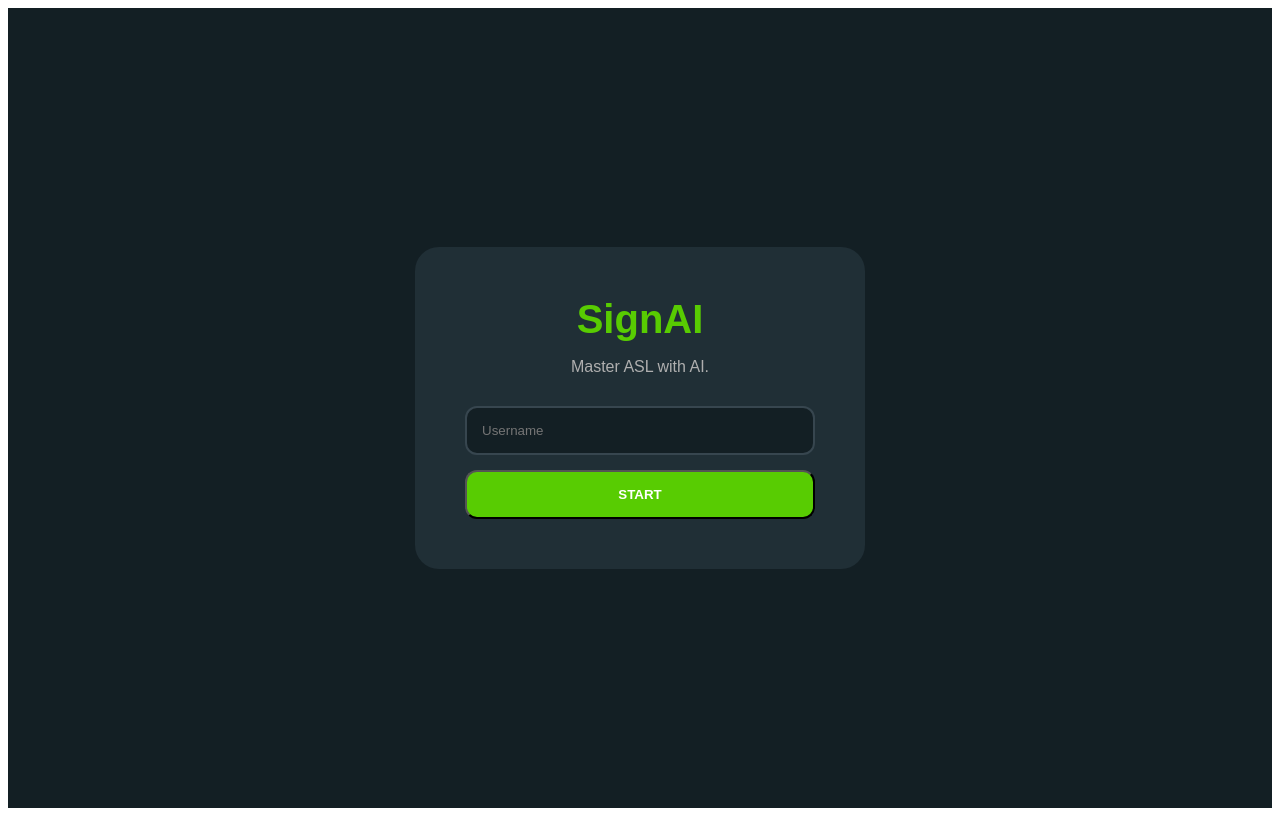
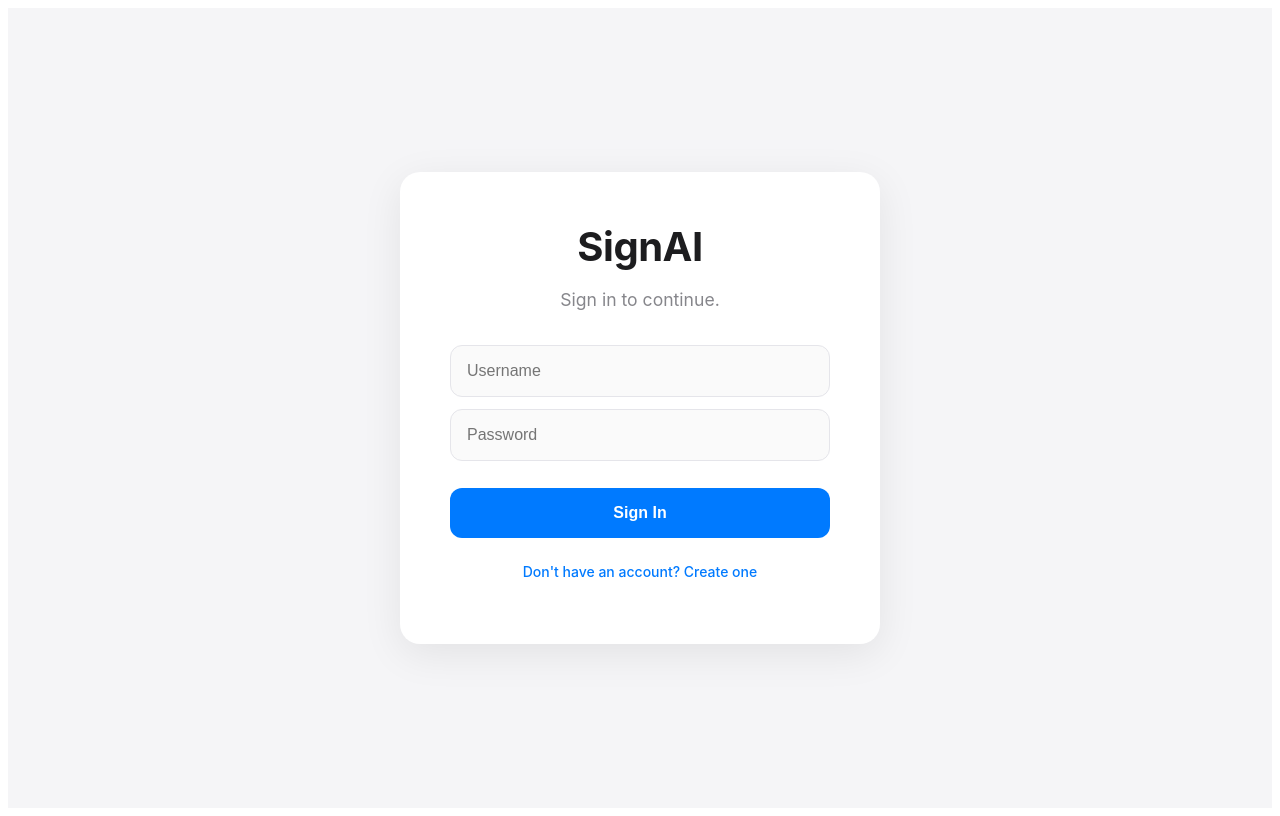
Before and after one commit to Vishal-Manodra/handsign-frontend, a React (Create React App) app: page / in a window 1280 px wide. Built offline with nearby package versions, Linux system fonts and the light colour scheme.

Commit message:
Final presentation build: Apple UI, JWT Security, MediaPipe Edge CV

```diff
--- a/src/App.js
+++ b/src/App.js
@@ -12,8 +12,13 @@ function App() {
   const webcamRef = useRef(null);
   const canvasRef = useRef(null);
 
+  // --- SECURITY STATE VARIABLES ---
   const [isLoggedIn, setIsLoggedIn] = useState(false);
   const [username, setUsername] = useState("");
+  const [password, setPassword] = useState("");
+  const [isRegistering, setIsRegistering] = useState(false);
+
+  // --- GAME STATE VARIABLES ---
   const [gesture, setGesture] = useState("Waiting...");
   const [mode, setMode] = useState("Translate");
   const [targetSign, setTargetSign] = useState("Peace");
@@ -26,23 +31,40 @@ function App() {
   const scoreRef = useRef(0);
   const cooldownRef = useRef(false);
 
-  const gestureHistoryRef = useRef([]); // For Motion signs
-  const consecutiveSignRef = useRef({ sign: "", count: 0 }); // For Stabilizer
+  const gestureHistoryRef = useRef([]);
+  const consecutiveSignRef = useRef({ sign: "", count: 0 });
   const lockedGestureRef = useRef("Waiting...");
 
-  const handleLogin = async (e) => {
+  // --- THE AUTHENTICATION LOGIC ---
+  const handleAuth = async (e) => {
     e.preventDefault();
-    if (!username.trim()) return;
+    if (!username.trim() || !password.trim()) {
+      return alert("Please enter both a username and password.");
+    }
+
+    const endpoint = isRegistering ? 'register' : 'login';
+
     try {
-      const cleanUsername = encodeURIComponent(username.trim().toLowerCase());
-      const response = await fetch(`https://handsign-backend-tqvf.onrender.com/api/score/${cleanUsername}`);
+      const response = await fetch(`https://handsign-backend-tqvf.onrender.com${endpoint}`, {
+        method: 'POST',
+        headers: { 'Content-Type': 'application/json' },
+        body: JSON.stringify({ username, password })
+      });
+
       const data = await response.json();
-      setScore(data.highScore || 0);
-      scoreRef.current = data.highScore || 0;
+
+      if (!response.ok) {
+        throw new Error(data.message || data.error || "Authentication failed");
+      }
+
+      localStorage.setItem('signai_token', data.token);
+      setScore(data.user.xp || 0);
+      scoreRef.current = data.user.xp || 0;
       setIsLoggedIn(true);
+
     } catch (err) {
-      console.error("Backend error:", err);
-      alert("Make sure you are connected to the internet!");
+      console.error("Auth error:", err);
+      alert(err.message);
     }
   };
 
@@ -61,12 +83,10 @@ function App() {
     targetSignRef.current = nextSign;
   };
 
-  // --- MATH HELPERS ---
   const isFingerUp = (landmarks, tipIdx, knuckleIdx) => landmarks[tipIdx].y < landmarks[knuckleIdx].y;
   const isThumbOut = (landmarks) => Math.abs(landmarks[4].x - landmarks[17].x) > Math.abs(landmarks[2].x - landmarks[17].x);
   const getDistance = (p1, p2) => Math.sqrt(Math.pow(p1.x - p2.x, 2) + Math.pow(p1.y - p2.y, 2));
 
-  // --- AI LOGIC ---
   const labelGesture = (landmarks) => {
     const indexUp = isFingerUp(landmarks, 8, 6);
     const middleUp = isFingerUp(landmarks, 12, 10);
@@ -75,22 +95,17 @@ function App() {
     const thumbOut = isThumbOut(landmarks);
     const distThumbIndex = getDistance(landmarks[4], landmarks[8]);
 
-    // Motion Buffer
     gestureHistoryRef.current.push(landmarks[0]);
     if (gestureHistoryRef.current.length > 15) gestureHistoryRef.current.shift();
 
-    // 1. Thank You (Motion)
     if (indexUp && middleUp && ringUp && pinkyUp && gestureHistoryRef.current.length === 15) {
       const move = gestureHistoryRef.current[14].y - gestureHistoryRef.current[0].y;
       if (move > 0.08) { gestureHistoryRef.current = []; return "Thank You"; }
     }
 
-    // 2. New Signs
     if (distThumbIndex < 0.10 && middleUp && ringUp && pinkyUp) return "OK";
     if (indexUp && !middleUp && !ringUp && pinkyUp && thumbOut) return "I Love You";
     if (!indexUp && !middleUp && !ringUp && pinkyUp && thumbOut) return "Call Me";
-
-    // 3. Static Signs
     if (indexUp && middleUp && !ringUp && !pinkyUp && !thumbOut) return "Peace";
     if (indexUp && middleUp && ringUp && pinkyUp && thumbOut) return "Hello";
     if (indexUp && !middleUp && !ringUp && !pinkyUp && !thumbOut) return "Pointing Up";
@@ -118,7 +133,7 @@ function App() {
     if (results.multiHandLandmarks && results.multiHandLandmarks.length > 0) {
       for (const landmarks of results.multiHandLandmarks) {
         window.drawConnectors(ctx, landmarks, window.HAND_CONNECTIONS, { color: "#FFF", lineWidth: 3 });
-        window.drawLandmarks(ctx, landmarks, { color: "#1CB0F6", lineWidth: 2, radius: 4 });
+        window.drawLandmarks(ctx, landmarks, { color: "#007AFF", lineWidth: 2, radius: 4 });
 
         const raw = labelGesture(landmarks);
         if (raw === "Thank You") {
@@ -140,11 +155,13 @@ function App() {
           setScore(scoreRef.current);
           setShowSuccess(true);
           speak("Correct!");
-          fetch("https://handsign-backend-tqvf.onrender.com/api/score", {
+
+          fetch("https://handsign-backend-tqvf.onrender.com", {
             method: "POST",
             headers: { "Content-Type": "application/json" },
             body: JSON.stringify({ username, score: scoreRef.current })
           }).catch(console.error);
+
           setTimeout(() => {
             setShowSuccess(false);
             pickNewSign();
@@ -161,10 +178,11 @@ function App() {
     ctx.restore();
   }
 
+  // eslint-disable-next-line react-hooks/exhaustive-deps
   useEffect(() => {
     if (!isLoggedIn || !window.Hands) return;
     const hands = new window.Hands({ locateFile: (f) => `https://cdn.jsdelivr.net/npm/@mediapipe/hands/${f}` });
-    hands.setOptions({ maxNumHands: 1, modelComplexity: 1, minDetectionConfidence: 0.5, minTrackingConfidence: 0.5 });
+    hands.setOptions({ maxNumHands: 2, modelComplexity: 1, minDetectionConfidence: 0.5, minTrackingConfidence: 0.5 });
     hands.onResults(onResults);
     let camera = null;
     const startCamera = () => {
@@ -180,46 +198,65 @@ function App() {
     return () => { if (camera) camera.stop(); };
   }, [isLoggedIn]);
 
-  const colors = { bg: "#131F24", card: "#202F36", primary: "#58CC02", text: "#FFFFFF", secondary: "#1CB0F6" };
+  // --- APPLE UI STYLES ---
+  const colors = {
+    bg: "#F5F5F7", card: "#FFFFFF", primary: "#007AFF",
+    text: "#1D1D1F", secondary: "#34C759", border: "#E5E5EA"
+  };
+  const appleFont = "-apple-system, BlinkMacSystemFont, 'SF Pro Display', 'Segoe UI', Roboto, Helvetica, Arial, sans-serif";
 
+  // --- LOGIN SCREEN ---
   if (!isLoggedIn) {
     return (
-      <div style={{ display: "flex", justifyContent: "center", alignItems: "center", height: "100vh", backgroundColor: colors.bg, color: colors.text, fontFamily: "'Nunito', sans-serif" }}>
-        <div style={{ backgroundColor: colors.card, padding: "50px", borderRadius: "24px", textAlign: "center", width: "350px" }}>
-          <h1 style={{ color: colors.primary, fontSize: "2.5rem", margin: "0" }}>SignAI</h1>
-          <p style={{ color: "#AFAFAF", marginBottom: "30px" }}>Master ASL with AI.</p>
-          <form onSubmit={handleLogin} style={{ display: "flex", flexDirection: "column", gap: "15px" }}>
-            <input type="text" placeholder="Username" value={username} onChange={(e) => setUsername(e.target.value)} style={{ padding: "15px", borderRadius: "12px", border: "2px solid #37464F", backgroundColor: "#131F24", color: "white" }} />
-            <button type="submit" style={{ padding: "15px", backgroundColor: colors.primary, color: "white", borderRadius: "12px", fontWeight: "bold", cursor: "pointer" }}>START</button>
+      <div style={{ display: "flex", justifyContent: "center", alignItems: "center", height: "100vh", backgroundColor: colors.bg, color: colors.text, fontFamily: appleFont }}>
+        <div style={{ backgroundColor: colors.card, padding: "50px", borderRadius: "20px", textAlign: "center", width: "380px", boxShadow: "0 10px 40px rgba(0,0,0,0.08)" }}>
+          <h1 style={{ color: colors.text, fontSize: "2.5rem", margin: "0", fontWeight: "700", letterSpacing: "-0.5px" }}>SignAI</h1>
+          <p style={{ color: "#86868B", marginBottom: "35px", fontSize: "1.1rem" }}>
+            {isRegistering ? "Create your account." : "Sign in to continue."}
+          </p>
+          <form onSubmit={handleAuth} style={{ display: "flex", flexDirection: "column", gap: "12px" }}>
+            <input type="text" placeholder="Username" value={username} onChange={(e) => setUsername(e.target.value)} style={{ padding: "16px", borderRadius: "12px", border: `1px solid ${colors.border}`, backgroundColor: "#FAFAFA", color: colors.text, fontSize: "16px", outline: "none" }} />
+            <input type="password" placeholder="Password" value={password} onChange={(e) => setPassword(e.target.value)} style={{ padding: "16px", borderRadius: "12px", border: `1px solid ${colors.border}`, backgroundColor: "#FAFAFA", color: colors.text, fontSize: "16px", outline: "none" }} />
+            <button type="submit" style={{ padding: "16px", backgroundColor: colors.primary, color: "white", border: "none", borderRadius: "12px", fontWeight: "600", fontSize: "16px", cursor: "pointer", marginTop: "15px", transition: "all 0.2s ease" }}>
+              {isRegistering ? "Continue" : "Sign In"}
+            </button>
           </form>
+          <p onClick={() => setIsRegistering(!isRegistering)} style={{ color: colors.primary, marginTop: "25px", cursor: "pointer", fontSize: "14px", fontWeight: "500" }}>
+            {isRegistering ? "Already have an account? Sign In" : "Don't have an account? Create one"}
+          </p>
         </div>
       </div>
     );
   }
 
+  // --- MAIN APP SCREEN ---
   return (
-    <div style={{ display: "flex", flexDirection: "column", alignItems: "center", minHeight: "100vh", backgroundColor: colors.bg, color: colors.text, fontFamily: "'Nunito', sans-serif", padding: "20px" }}>
-      <div style={{ display: "flex", justifyContent: "space-between", alignItems: "center", width: "100%", maxWidth: "800px", marginBottom: "30px", backgroundColor: colors.card, padding: "15px 30px", borderRadius: "20px" }}>
-        <h2 style={{ margin: 0, color: colors.primary }}>SignAI</h2>
-        <h3 style={{ margin: 0 }}>⚡ {score} XP</h3>
+    <div style={{ display: "flex", flexDirection: "column", alignItems: "center", minHeight: "100vh", backgroundColor: colors.bg, color: colors.text, fontFamily: appleFont, padding: "40px 20px" }}>
+      <div style={{ display: "flex", justifyContent: "space-between", alignItems: "center", width: "100%", maxWidth: "800px", marginBottom: "30px", backgroundColor: "transparent" }}>
+        <h2 style={{ margin: 0, color: colors.text, fontSize: "2rem", letterSpacing: "-0.5px" }}>SignAI</h2>
+        <div style={{ backgroundColor: colors.card, padding: "8px 16px", borderRadius: "20px", boxShadow: "0 2px 10px rgba(0,0,0,0.05)", fontWeight: "600", color: colors.primary }}>
+          {score} XP
+        </div>
       </div>
-      <div style={{ display: "flex", gap: "15px", marginBottom: "30px" }}>
-        <button onClick={() => switchMode("Translate")} style={{ padding: "12px 25px", backgroundColor: mode === "Translate" ? colors.secondary : colors.card, color: "white", border: "none", borderRadius: "12px", fontWeight: "bold" }}>Translate</button>
-        <button onClick={() => switchMode("Learn")} style={{ padding: "12px 25px", backgroundColor: mode === "Learn" ? colors.primary : colors.card, color: "white", border: "none", borderRadius: "12px", fontWeight: "bold" }}>Learn</button>
+      <div style={{ display: "flex", gap: "10px", marginBottom: "40px", backgroundColor: "#E3E3E8", padding: "4px", borderRadius: "14px" }}>
+        <button onClick={() => switchMode("Translate")} style={{ padding: "10px 30px", backgroundColor: mode === "Translate" ? colors.card : "transparent", color: mode === "Translate" ? colors.text : "#86868B", border: "none", borderRadius: "10px", fontWeight: "600", boxShadow: mode === "Translate" ? "0 2px 8px rgba(0,0,0,0.1)" : "none", cursor: "pointer", transition: "all 0.2s ease" }}>Translate</button>
+        <button onClick={() => switchMode("Learn")} style={{ padding: "10px 30px", backgroundColor: mode === "Learn" ? colors.card : "transparent", color: mode === "Learn" ? colors.text : "#86868B", border: "none", borderRadius: "10px", fontWeight: "600", boxShadow: mode === "Learn" ? "0 2px 8px rgba(0,0,0,0.1)" : "none", cursor: "pointer", transition: "all 0.2s ease" }}>Learn</button>
       </div>
-      <div style={{ display: "flex", flexWrap: "wrap", justifyContent: "center", gap: "40px", width: "100%", maxWidth: "1000px" }}>
-        <div style={{ position: "relative", borderRadius: "24px", overflow: "hidden", border: `6px solid ${showSuccess ? colors.primary : colors.card}`, width: "640px", height: "480px" }}>
+      <div style={{ display: "flex", flexWrap: "wrap", justifyContent: "center", gap: "30px", width: "100%", maxWidth: "1000px" }}>
+        <div style={{ position: "relative", borderRadius: "24px", overflow: "hidden", border: `4px solid ${showSuccess ? colors.secondary : "transparent"}`, backgroundColor: "black", width: "640px", height: "480px", boxShadow: "0 20px 40px rgba(0,0,0,0.1)" }}>
           <Webcam ref={webcamRef} style={{ width: 640, height: 480, transform: "scaleX(-1)" }} mirrored={true} />
           <canvas ref={canvasRef} style={{ position: "absolute", top: 0, left: 0, width: 640, height: 480, transform: "scaleX(-1)" }} />
           {showSuccess && (
-            <div style={{ position: "absolute", top: 0, left: 0, right: 0, bottom: 0, backgroundColor: "rgba(88, 204, 2, 0.3)", display: "flex", justifyContent: "center", alignItems: "center" }}>
-              <h1 style={{ color: "white", fontSize: "4rem", backgroundColor: colors.primary, padding: "10px 40px", borderRadius: "20px" }}>CORRECT!</h1>
+            <div style={{ position: "absolute", top: 0, left: 0, right: 0, bottom: 0, backgroundColor: "rgba(52, 199, 89, 0.2)", display: "flex", justifyContent: "center", alignItems: "center", backdropFilter: "blur(4px)" }}>
+              <div style={{ backgroundColor: colors.card, padding: "15px 40px", borderRadius: "30px", boxShadow: "0 10px 20px rgba(0,0,0,0.1)" }}>
+                <h1 style={{ color: colors.secondary, fontSize: "2rem", margin: 0, fontWeight: "700" }}>Correct</h1>
+              </div>
             </div>
           )}
         </div>
-        <div style={{ display: "flex", flexDirection: "column", justifyContent: "center", alignItems: "center", backgroundColor: colors.card, padding: "40px", borderRadius: "24px", minWidth: "300px" }}>
-          <h3 style={{ margin: "0 0 20px 0", color: "#AFAFAF" }}>{mode === "Translate" ? "I see..." : "Show the sign for"}</h3>
-          <p style={{ fontSize: "4rem", fontWeight: "bold", margin: 0, color: mode === "Translate" ? colors.secondary : colors.primary, textAlign: "center" }}>{mode === "Translate" ? gesture : targetSign}</p>
+        <div style={{ display: "flex", flexDirection: "column", justifyContent: "center", alignItems: "center", backgroundColor: colors.card, padding: "40px", borderRadius: "24px", minWidth: "300px", boxShadow: "0 20px 40px rgba(0,0,0,0.06)", flex: 1 }}>
+          <h3 style={{ margin: "0 0 10px 0", color: "#86868B", fontWeight: "500", fontSize: "1.1rem" }}>{mode === "Translate" ? "Detected Sign" : "Show the sign for"}</h3>
+          <p style={{ fontSize: "3rem", fontWeight: "700", margin: 0, color: mode === "Translate" ? colors.primary : colors.text, textAlign: "center", letterSpacing: "-1px" }}>{mode === "Translate" ? gesture : targetSign}</p>
         </div>
       </div>
     </div>
```
Also changed, not shown: 1 other file (tests, documents, lock files or other folders).
